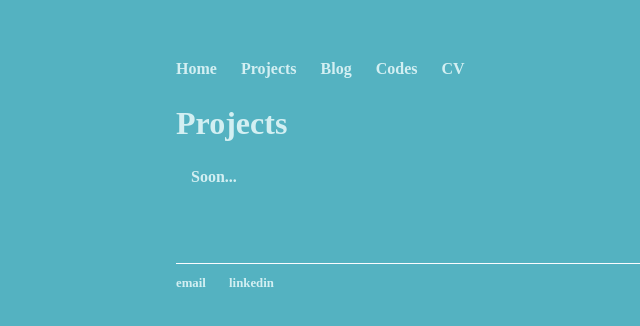
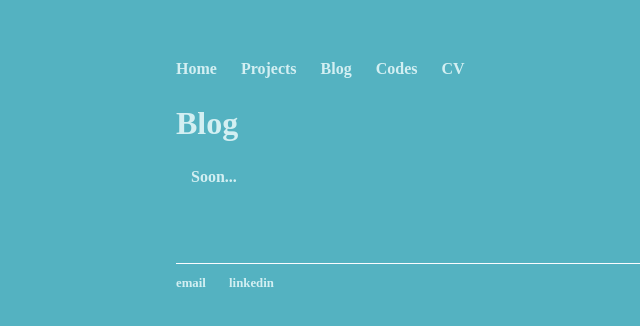
Before and after one commit to michelszklo/michelszklo.github.io, a Jekyll site: the page built from blog.html, in a window 1280 px wide. Shown: the top 326 px of the page, without its empty margins (144-784 px from the left). Built offline with Jekyll 4.4.1, drawn with Linux system fonts in a browser that asks for light colours.

Commit message:
Update blog.html

```diff
--- a/blog.html
+++ b/blog.html
@@ -3,7 +3,7 @@ layout: default
 title: Michel Szklo's Blog
 ---
 <div class="blurb">
-	<h2>Projects</h2>
+	<h2>Blog</h2>
 	<h3 style="padding-left: 15px;">Soon...</h3>
 	<p>&nbsp;</p>
 	<p>&nbsp;</p>
```
